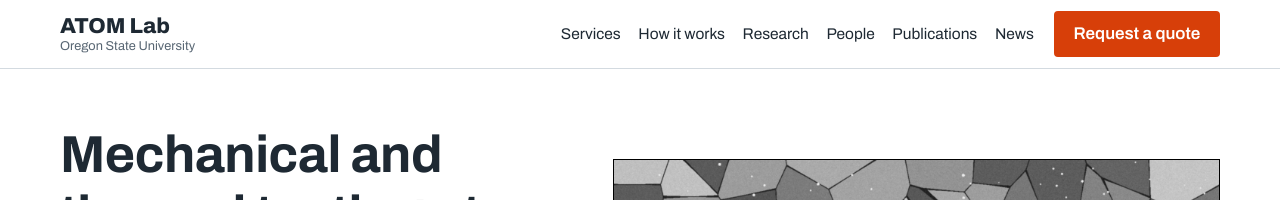
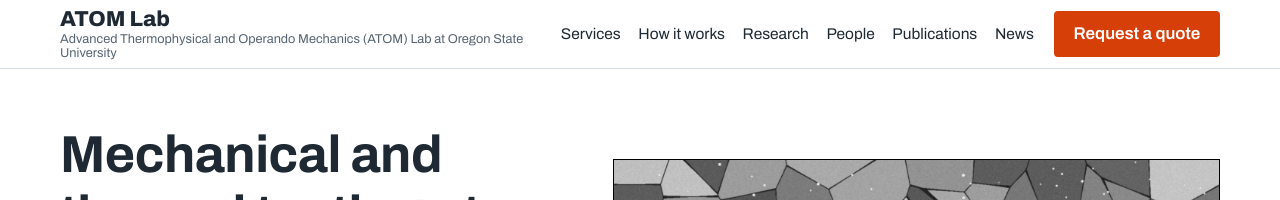
Before and after one commit to tianyichn/tianyichn.github.io, a Jekyll site: the page built from index.html, in a window 1280 px wide. Shown: the top 200 px of the page. Built offline with Jekyll 4.4.1, drawn with Linux system fonts in a browser that asks for light colours.

Commit message:
Spell out ATOM Lab name in header subtitle
Keep menu items on one line now that the subtitle is longer.

Co-Authored-By: Claude Opus 5.5 <noreply@anthropic.com>
Claude-Session: https://claude.ai/code/session_01JrspAPLJ91Nq51YRMbPMGT

```diff
--- a/_includes/header.html
+++ b/_includes/header.html
@@ -3,7 +3,7 @@
   <div class="wrap header-inner">
     <a class="brand" href="{{ '/' | relative_url }}">
       <span class="brand-mark">{{ site.title }}</span>
-      <span class="brand-sub">Oregon State University</span>
+      <span class="brand-sub">Advanced Thermophysical and Operando Mechanics (ATOM) Lab at Oregon State University</span>
     </a>
     <button class="nav-toggle" aria-expanded="false" aria-controls="nav">Menu</button>
     <nav id="nav" class="nav" aria-label="Main">
--- a/assets/css/style.css
+++ b/assets/css/style.css
@@ -59,12 +59,13 @@ p, li { max-width: var(--measure); }
 /* Header */
 .site-header { border-bottom: 1px solid var(--line); background: var(--paper); position: sticky; top: 0; z-index: 5; }
 .header-inner { display: flex; align-items: center; gap: 1.5rem; min-height: 4.25rem; }
-.brand { text-decoration: none; display: flex; flex-direction: column; line-height: 1.1; }
+.brand { text-decoration: none; display: flex; min-width: 0; flex-direction: column; line-height: 1.1; }
 .brand-mark { font-weight: 800; font-size: 1.35rem; font-variation-settings: "wdth" 125; }
 .brand-sub { font-size: .8rem; color: var(--muted); }
 .nav { margin-left: auto; display: flex; align-items: center; gap: 1.25rem; }
 .nav ul { list-style: none; display: flex; gap: 1.1rem; margin: 0; padding: 0; }
-.nav ul a { text-decoration: none; font-size: .97rem; }
+.nav ul a { text-decoration: none; font-size: .97rem; white-space: nowrap; }
+.nav-cta { white-space: nowrap; }
 .nav ul a[aria-current="page"] { text-decoration: underline; text-decoration-color: var(--accent); }
 .nav-toggle { display: none; }
 
```
